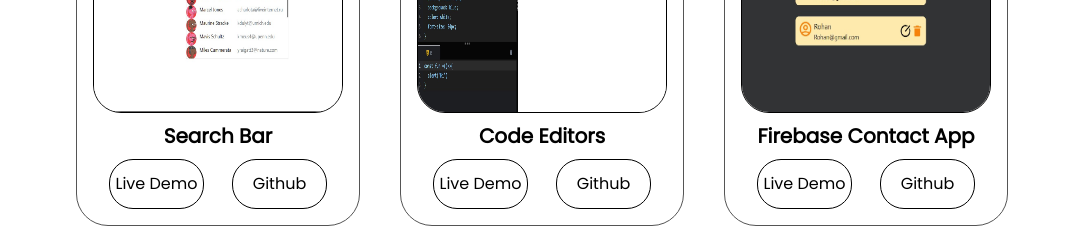
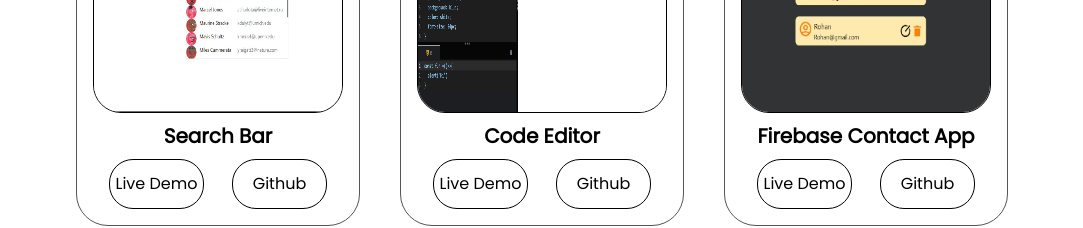
Before and after one commit to abhishekpseth/Portfolio, a React (Vite) app: page / in a window 1280 px wide. Shown: the part 2000-2228 px from the top of the page, without its empty margins (98-1181 px from the left). Built offline with nearby package versions, Linux system fonts and the light colour scheme.

Commit message:
Update Projects.jsx

```diff
--- a/src/components/Projects.jsx
+++ b/src/components/Projects.jsx
@@ -37,7 +37,7 @@ const Projects = ({ sortOption, stack }) => {
     },
     {
       projectNo: 5,
-      projectName: "Code Editors",
+      projectName: "Code Editor",
       imgSrc: "././images/code-editor.jpg",
       github: "https://github.com/abhishekpseth/Deployed-React.js-Projects/tree/main/Code%20Editor",
       weblink: "https://codeeditor-project.netlify.app/",
```
